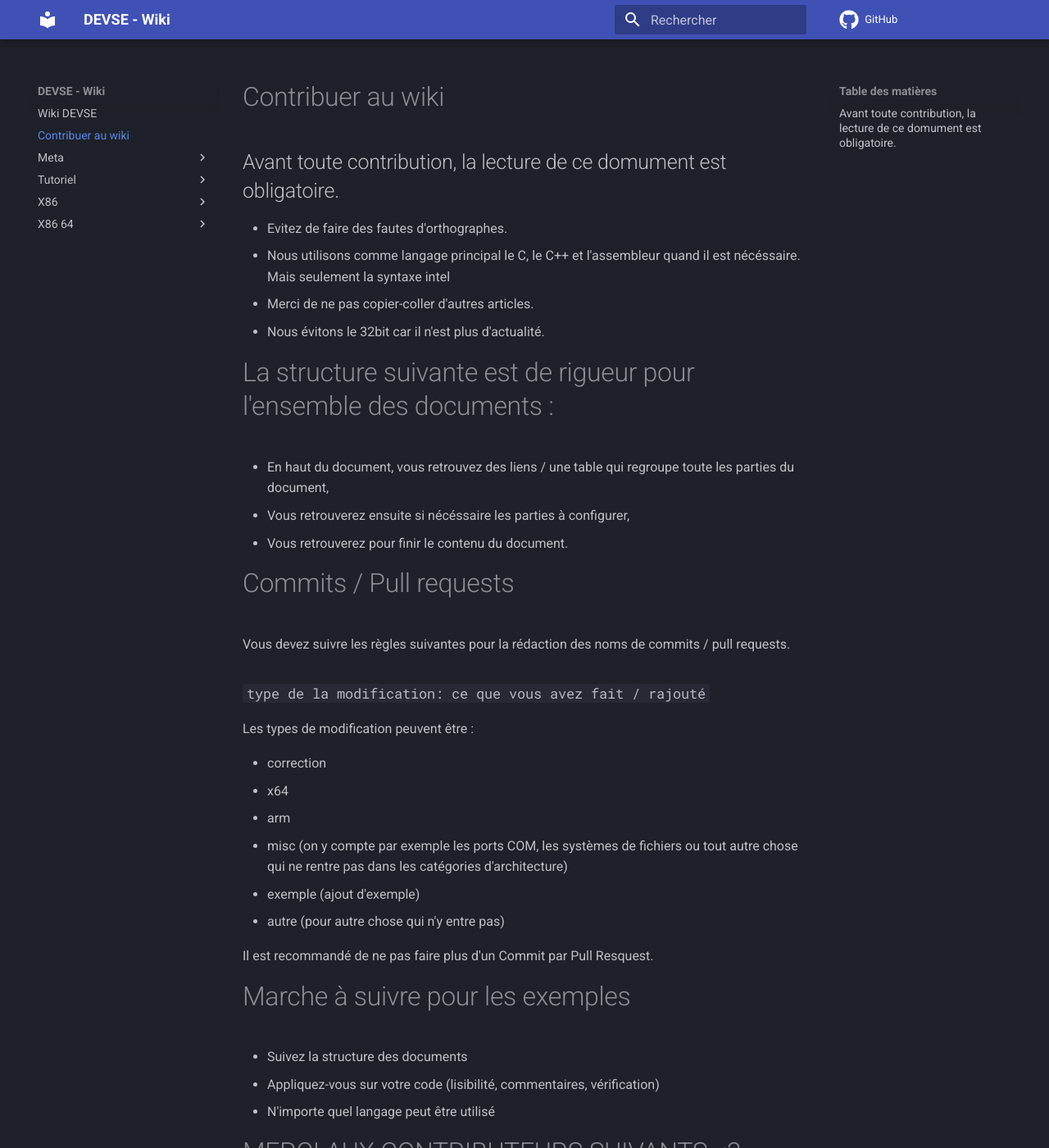
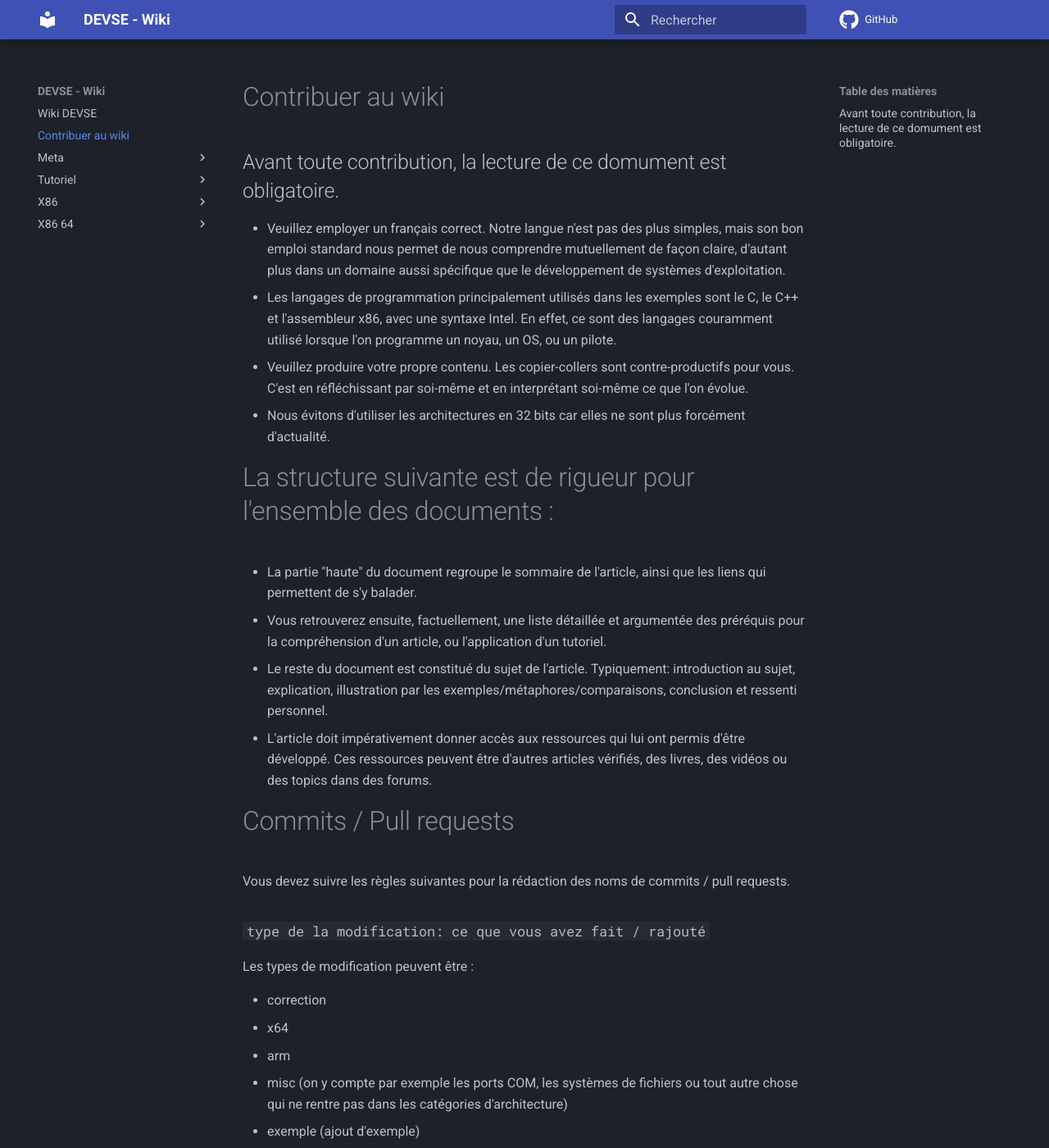
Before and after one commit to devse-org/wiki, an MkDocs documentation site: the page built from docs/CONTRIBUER.md, in a window 1280 px wide and 1400 px high. Shown: the whole window at 82% size. Built offline with MkDocs 1.6.1 and Material for MkDocs 9.7.7, drawn with Linux system fonts in a browser that asks for light colours; comment, search, counter and statistics services are not loaded; some of the changed text lies outside the part shown.

Commit message:
Contribution: Reformulation du fichier (#9)
* correction: Reformulation du fichier CONTRIBUTION

J'ai reformulé quelques phrase dans le fichier CONTRIBUTION.md pour
qu'on le comprenne d'autant plus. Je n'ai pas touché à quelques phrases
par manque d'informations. La structure du fichier peut être revue,
mais elle me parait pour l'instant assez claire.

* correction: Une petite erreur nulle

```diff
--- a/docs/CONTRIBUER.md
+++ b/docs/CONTRIBUER.md
@@ -1,15 +1,15 @@
 # Contribuer au wiki
 ## Avant toute contribution, la lecture de ce domument est obligatoire.
-- Evitez de faire des fautes d'orthographes.
-- Nous utilisons comme langage principal le C, le C++ et l'assembleur quand il est nécéssaire. Mais seulement la syntaxe intel
-- Merci de ne pas copier-coller d'autres articles.
-- Nous évitons le 32bit car il n'est plus d'actualité.
+- Veuillez employer un français correct. Notre langue n'est pas des plus simples, mais son bon emploi standard nous permet de nous comprendre mutuellement de façon claire, d'autant plus dans un domaine aussi spécifique que le développement de systèmes d'exploitation.
+- Les langages de programmation principalement utilisés dans les exemples sont le C, le C++ et l'assembleur x86, avec une syntaxe Intel. En effet, ce sont des langages couramment utilisé lorsque l'on programme un noyau, un OS, ou un pilote.
+- Veuillez produire votre propre contenu. Les copier-collers sont contre-productifs pour vous. C'est en réfléchissant par soi-même et en interprétant soi-même ce que l'on évolue.
+- Nous évitons d'utiliser les architectures en 32 bits car elles ne sont plus forcément d'actualité.
 
 # La structure suivante est de rigueur pour l'ensemble des documents :
-- En haut du document, vous retrouvez des liens / une table qui regroupe toute les parties du document,
-- Vous retrouverez ensuite si nécéssaire les parties à configurer,
-- Vous retrouverez pour finir le contenu du document.
-
+- La partie "haute" du document regroupe le sommaire de l'article, ainsi que les liens qui permettent de s'y balader.
+- Vous retrouverez ensuite, factuellement, une liste détaillée et argumentée des préréquis pour la compréhension d'un article, ou l'application d'un tutoriel.
+- Le reste du document est constitué du sujet de l'article. Typiquement: introduction au sujet, explication, illustration par les exemples/métaphores/comparaisons, conclusion et ressenti personnel.
+- L'article doit impérativement donner accès aux ressources qui lui ont permis d'être développé. Ces ressources peuvent être d'autres articles vérifiés, des livres, des vidéos ou des topics dans des forums.
 
 # Commits / Pull requests
 Vous devez suivre les règles suivantes pour la rédaction des noms de commits / pull requests.
@@ -27,9 +27,9 @@ Les types de modification peuvent être :
 Il est recommandé de ne pas faire plus d'un Commit par Pull Resquest.
 
 # Marche à suivre pour les exemples
-- Suivez la structure des documents
-- Appliquez-vous sur votre code (lisibilité, commentaires, vérification)
-- N'importe quel langage peut être utilisé
+- Suivez la structure des documents, pour que l'exemple en question soit cohérent avec le reste de l'article.
+- Appliquez-vous sur votre code (lisibilité, commentaires, vérification).
+- Même si les langages majoritairement utilisés sont le C, le C++ et l'assembleur x86 (voir la liste en haut de la page), il peut être utile d'utiliser d'autres langages de programmation/schématiques qui permettraient d'interpréter clairement une information.
 
 # MERCI AUX CONTRIBUTEURS SUIVANTS <3
  - [busybox11](https://github.com/busybox11)
```
